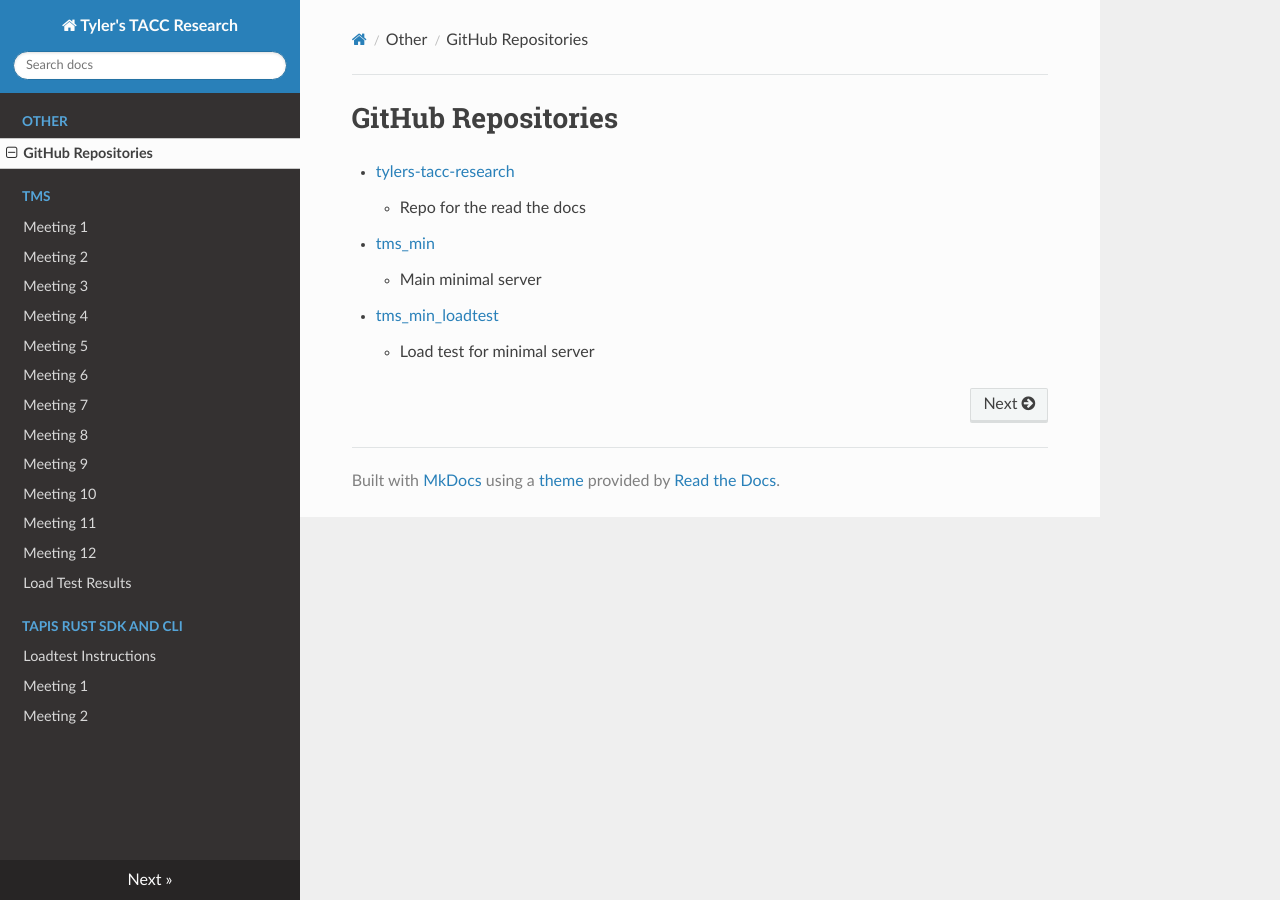
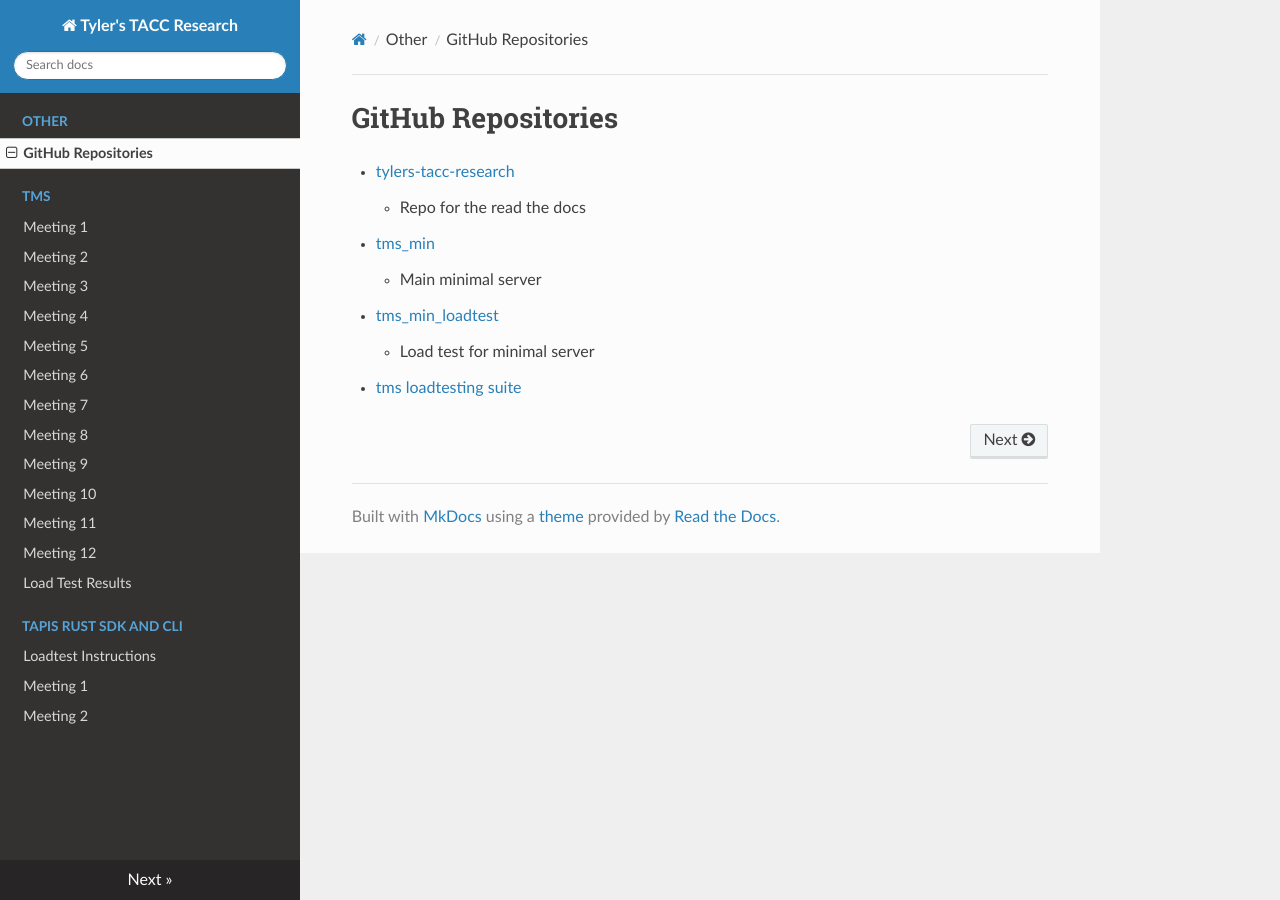
Before and after one commit to tyler0852/tylers-tacc-research, an MkDocs documentation site: the page built from docs/other/githublinks.md, in a window 1280 px wide. Built offline with MkDocs 1.6.1, drawn with Linux system fonts in a browser that asks for light colours; nearby versions of some CDN libraries.

Commit message:
Update githublinks.md

```diff
--- a/docs/other/githublinks.md
+++ b/docs/other/githublinks.md
@@ -6,3 +6,5 @@
     - Main minimal server
 - [tms_min_loadtest](https://github.com/tyler0852/tms_min_loadtest)
     - Load test for minimal server
+
+- [tms loadtesting suite](https://github.com/tyler0852/tms_loadtesting_suite)
```
